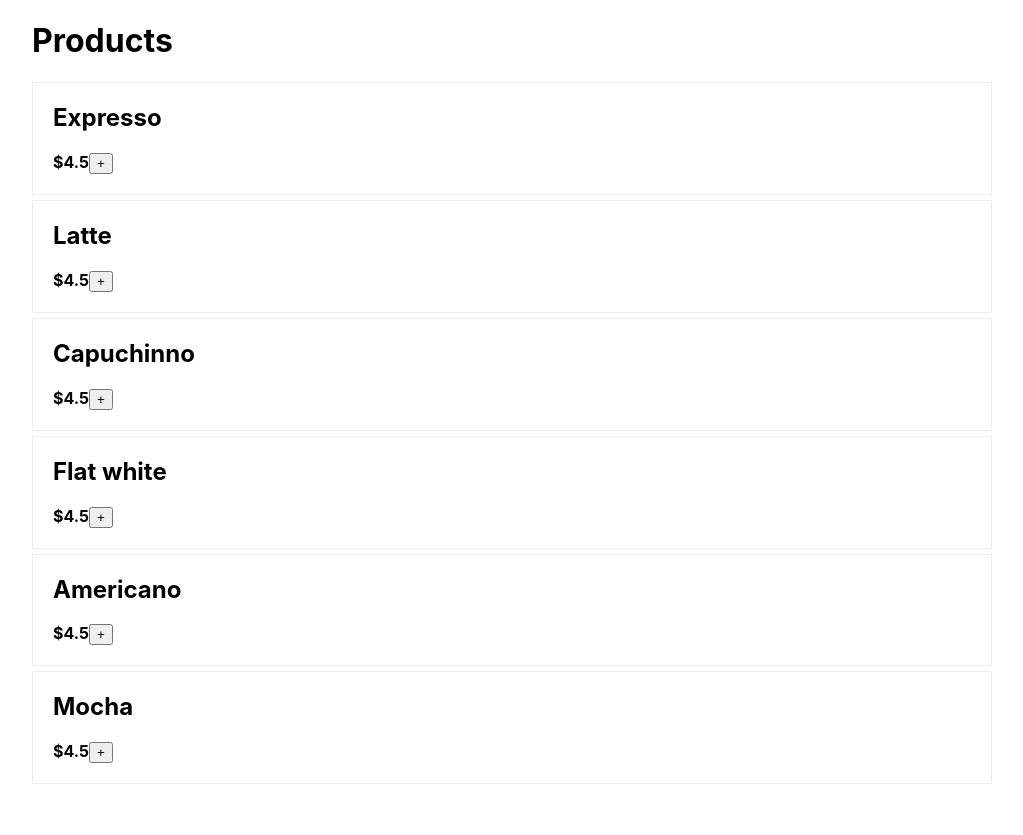
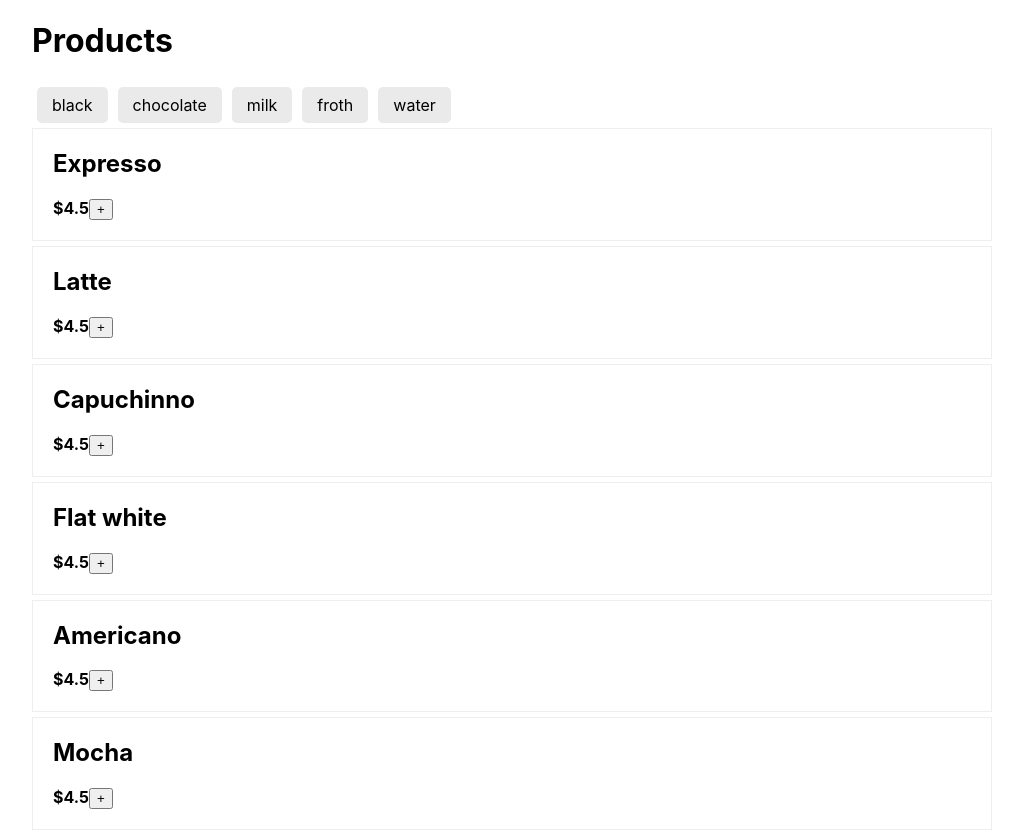
Before and after one commit to antonpunith/React-Workshop, a React (Create React App) app in the folder Chapter 06/Activity 6.01/: page / in a window 1280 px wide. Shown: the whole page, without its empty margins (128-1151 px from the left). Before the commit the page ends 800 px from the top, so only its background shows below. Built offline with nearby package versions, Linux system fonts and the light colour scheme.

Commit message:
adding basic tags

```diff
--- a/Chapter 06/Activity 6.01/src/App.js
+++ b/Chapter 06/Activity 6.01/src/App.js
@@ -5,11 +5,15 @@ import "./App.css";
 import productData from "./products.json";
 // components
 import { ProductListing } from "./Components/ProductListing";
+import { Tags } from "./Components/Tags";
 
 const App = () => {
+  const { products, ingredients } = productData;
   return (
     <div className="container">
-      <ProductListing products={productData.products} />
+      <h1>Products</h1>
+      <Tags tags={ingredients} />
+      <ProductListing products={products} />
     </div>
   );
 };
--- a/Chapter 06/Activity 6.01/src/Components/ProductListing/index.jsx
+++ b/Chapter 06/Activity 6.01/src/Components/ProductListing/index.jsx
@@ -6,7 +6,6 @@ const ProductListing = props => {
   const { products } = props;
   return (
     <div>
-      <h1>Products</h1>
       {products.map((product, key) => (
         <Product key={key} product={product} />
       ))}
--- /dev/null
+++ b/Chapter 06/Activity 6.01/src/Components/Tag/index.jsx
@@ -0,0 +1,7 @@
+import React from "react";
+
+import "./tag.css";
+
+const Tag = props => <span className="tag">{props.children}</span>;
+
+export { Tag };
--- /dev/null
+++ b/Chapter 06/Activity 6.01/src/Components/Tag/tag.css
@@ -0,0 +1,12 @@
+.tag {
+  display: inline-block;
+  padding: 8px 15px;
+  margin: 5px;
+  background: #eaeaea;
+  border-radius: 5px;
+}
+
+.tag.active {
+  background: #333;
+  color: white;
+}
--- /dev/null
+++ b/Chapter 06/Activity 6.01/src/Components/Tags/index.jsx
@@ -0,0 +1,20 @@
+import React, { Component } from "react";
+// component
+import { Tag } from "../Tag";
+
+class Tags extends Component {
+  render() {
+    const { tags } = this.props;
+    console.log(tags);
+
+    return (
+      <div>
+        {tags.map((tag, key) => (
+          <Tag key={`tag${key}`}>{tag}</Tag>
+        ))}
+      </div>
+    );
+  }
+}
+
+export { Tags };
--- a/Chapter 06/Activity 6.01/src/products.json
+++ b/Chapter 06/Activity 6.01/src/products.json
@@ -42,5 +42,6 @@
       "summary": "Robusta id fair trade, ristretto froth sugar siphon cream. Rich cinnamon aged espresso carajillo skinny acerbic iced. Froth, blue mountain eu mug, coffee carajillo flavour cappuccino and cortado mocha. Est, blue mountain froth roast as trifecta cappuccino.",
       "tags": ["chocolate", "milk", "froth"]
     }
-  ]
+  ],
+  "ingredients": ["black", "chocolate", "milk", "froth", "water"]
 }
```
